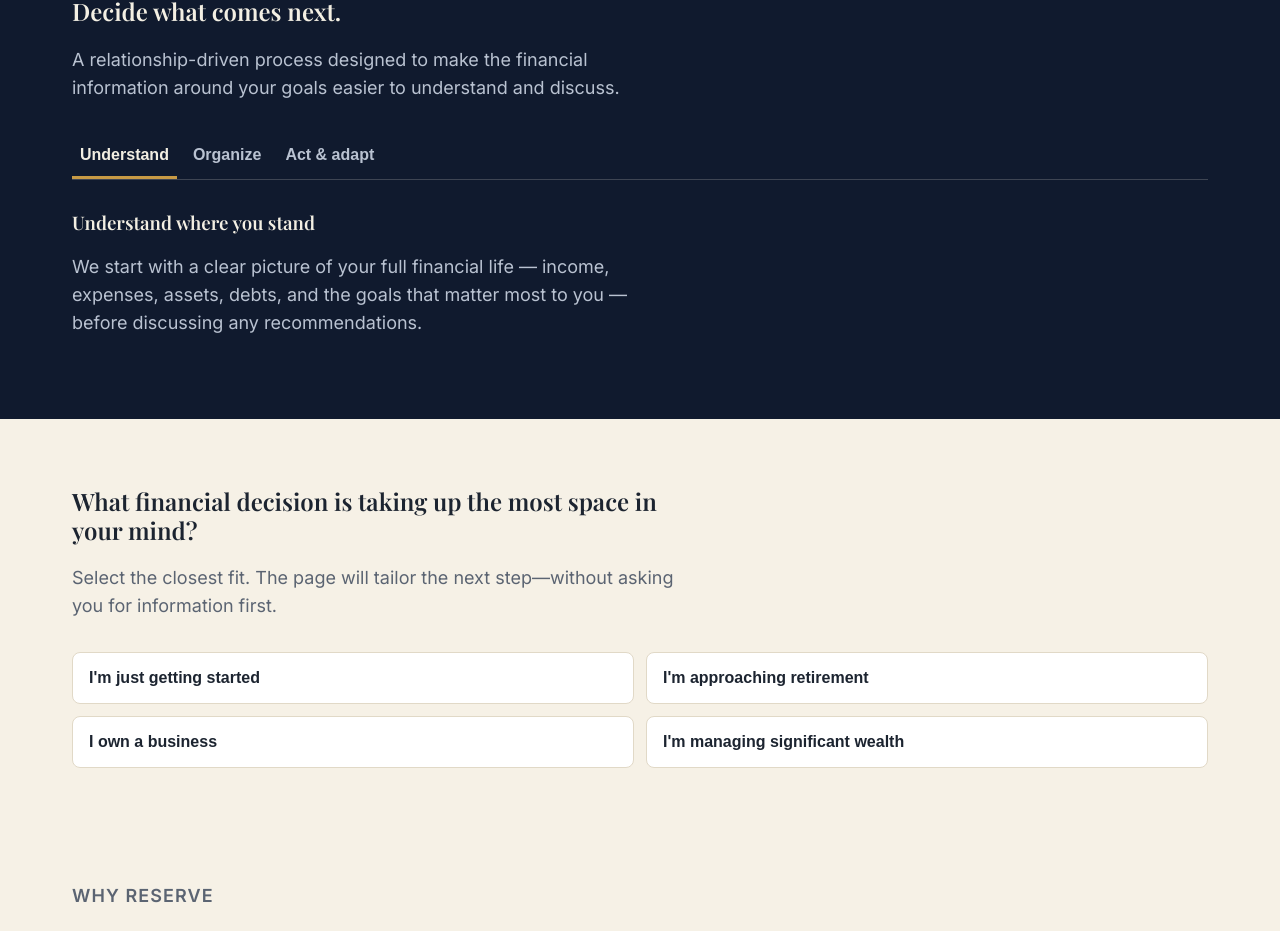
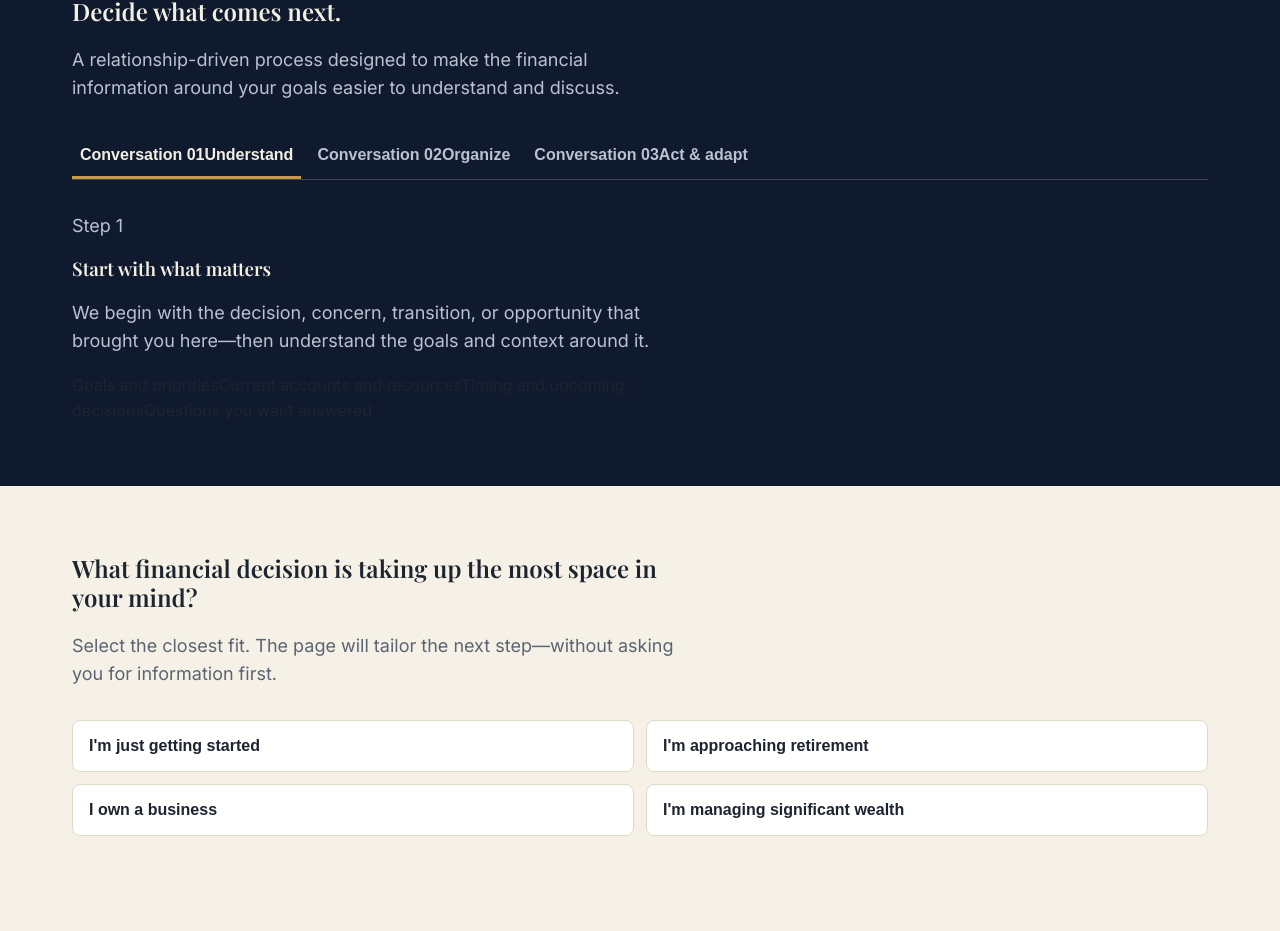
Before and after one commit to sshaw0729-dotcom/reserve-investment-group-website, a Next.js app: page / in a window 1280 px wide. Shown: the part 3031-3962 px from the top of the page. Built offline with nearby package versions, Linux system fonts and the light colour scheme; no server answers; a web font is replaced by a local one.

Commit message:
Refactor ApproachTabs content and structure
Updated tab content for improved clarity and consistency.

```diff
--- a/src/components/marketing/ApproachTabs.tsx
+++ b/src/components/marketing/ApproachTabs.tsx
@@ -4,43 +4,72 @@ import { useState } from "react";
 
 type Tab = {
   id: string;
+  conversationLabel: string;
   label: string;
+  step: string;
   heading: string;
   description: string;
+  bullets: string[];
 };
 
+// "Understand" (tab 1) copy and layout — a "STEP N" label, heading,
+// description, and a 2x2 grid of short bullet cards — is taken directly
+// from the approved Canva "Conversion Website v2" prototype. The
+// prototype only exposed this tab's content in its default state (Canva's
+// click-through prototype interactions aren't visible outside Presentation
+// mode, which did not render in this session), so "Organize" and
+// "Act & adapt" reuse the same qualified, non-promissory language already
+// approved for this component, restructured into the same format.
 const TABS: Tab[] = [
   {
     id: "understand",
+    conversationLabel: "Conversation 01",
     label: "Understand",
-    heading: "Understand where you stand",
+    step: "Step 1",
+    heading: "Start with what matters",
     description:
-      "We start with a clear picture of your full financial life — income, expenses, assets, debts, and the goals that matter most to you — before discussing any recommendations.",
+      "We begin with the decision, concern, transition, or opportunity that brought you here—then understand the goals and context around it.",
+    bullets: [
+      "Goals and priorities",
+      "Current accounts and resources",
+      "Timing and upcoming decisions",
+      "Questions you want answered",
+    ],
   },
   {
     id: "organize",
+    conversationLabel: "Conversation 02",
     label: "Organize",
-    heading: "Organize a plan around your goals",
+    step: "Step 2",
+    heading: "Organize what connects",
     description:
       "We translate that picture into a coordinated plan: retirement income, investment strategy, tax considerations, insurance, and estate planning, considered together rather than in isolation.",
+    bullets: [
+      "Retirement income strategy",
+      "Investment approach",
+      "Tax considerations",
+      "Insurance and estate planning",
+    ],
   },
   {
     id: "act",
+    conversationLabel: "Conversation 03",
     label: "Act & adapt",
-    heading: "Act, then adapt as life changes",
+    step: "Step 3",
+    heading: "Decide what comes next",
     description:
       "We help you put the plan into motion, then check in regularly to revisit it as your income, family, health, and goals evolve over time.",
+    bullets: [
+      "Implementation steps",
+      "Ongoing check-ins",
+      "Life and goal changes",
+      "Course corrections",
+    ],
   },
 ];
 
 const DEFAULT_TAB: Tab = TABS[0]!;
 
-/**
- * Homepage "Our Approach" tabs (Understand / Organize / Act & adapt),
- * matching the approved Canva "Conversion Website v2" concept. Content
- * mirrors the qualified, non-promissory language used across
- * src/lib/content/services.ts — no claims about returns or outcomes.
- */
 export function ApproachTabs() {
   const [activeId, setActiveId] = useState(DEFAULT_TAB.id);
   const active = TABS.find((tab) => tab.id === activeId) ?? DEFAULT_TAB;
@@ -56,14 +85,11 @@ export function ApproachTabs() {
             id={`approach-tab-${tab.id}`}
             aria-selected={tab.id === activeId}
             aria-controls={`approach-panel-${tab.id}`}
-            className={
-              tab.id === activeId
-                ? "approach-tab approach-tab-active"
-                : "approach-tab"
-            }
+            className={tab.id === activeId ? "approach-tab approach-tab-active" : "approach-tab"}
             onClick={() => setActiveId(tab.id)}
           >
-            {tab.label}
+            <span className="approach-tab-label">{tab.conversationLabel}</span>
+            <span className="approach-tab-title">{tab.label}</span>
           </button>
         ))}
       </div>
@@ -73,8 +99,16 @@ export function ApproachTabs() {
         id={`approach-panel-${active.id}`}
         aria-labelledby={`approach-tab-${active.id}`}
       >
+        <p className="approach-tab-step">{active.step}</p>
         <h3>{active.heading}</h3>
         <p>{active.description}</p>
+        <div className="approach-tab-bullets">
+          {active.bullets.map((bullet) => (
+            <span className="approach-tab-bullet" key={bullet}>
+              {bullet}
+            </span>
+          ))}
+        </div>
       </div>
     </div>
   );
```
